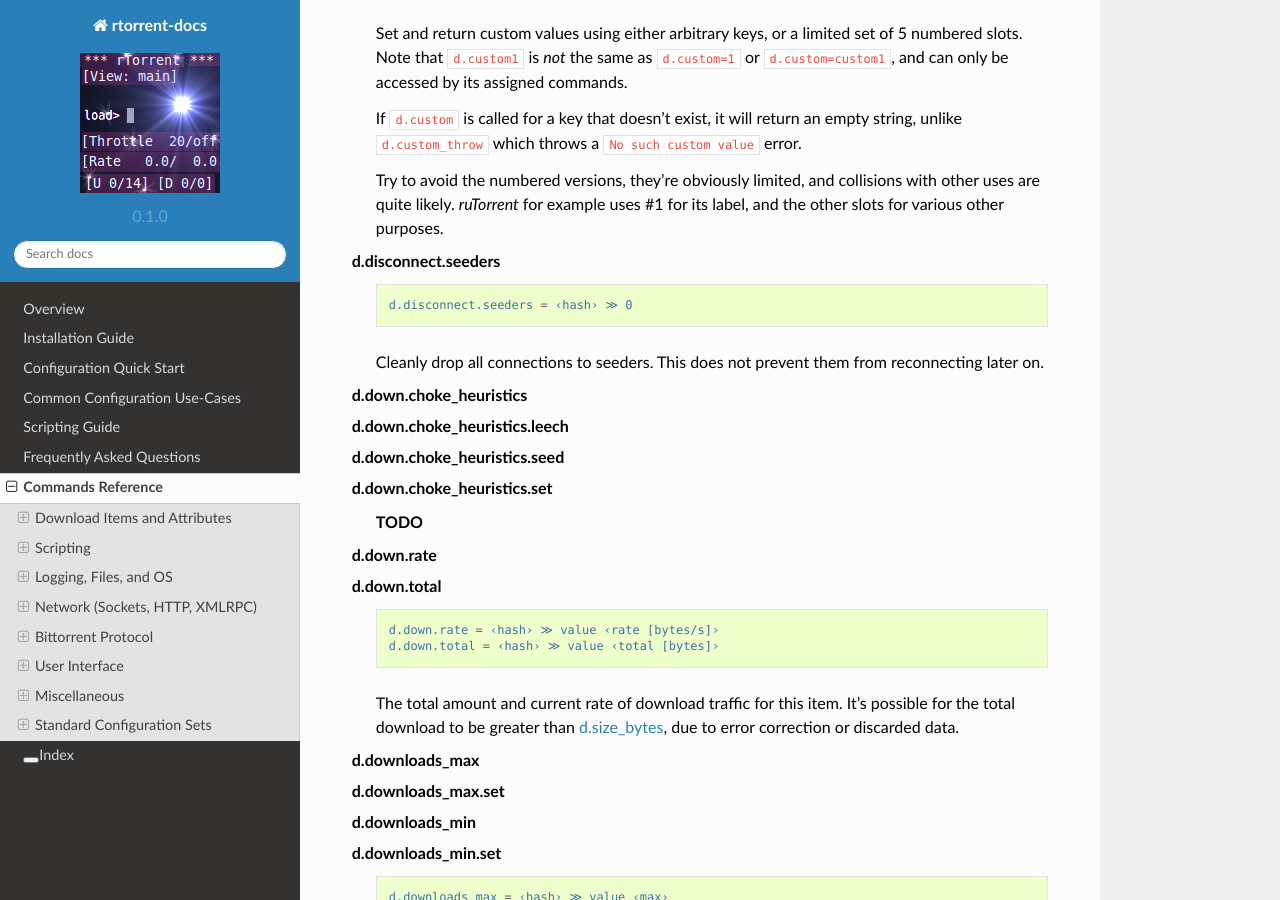
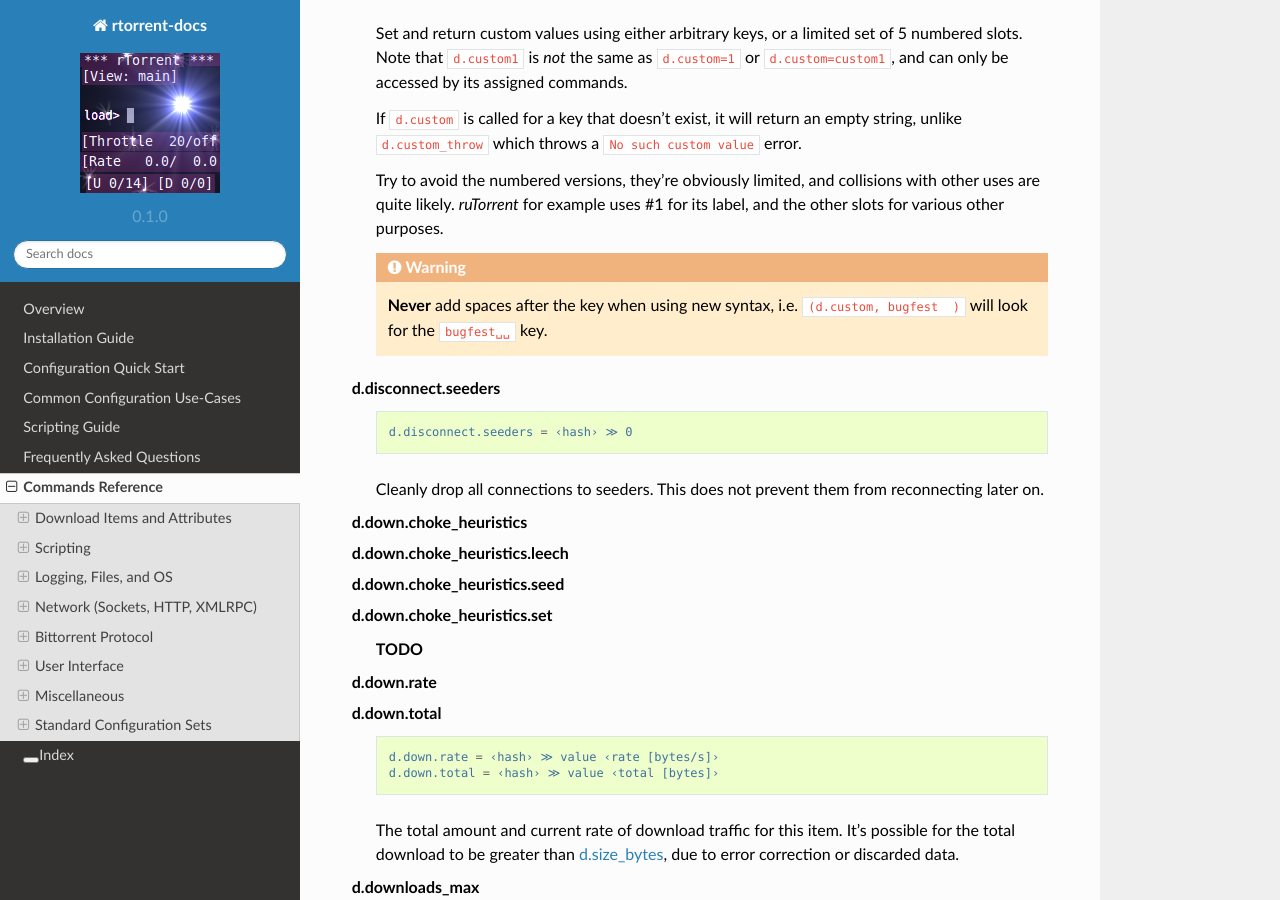
Before and after one commit to rtorrent-community/rtorrent-docs, a Sphinx documentation site: the page built from docs/cmd-ref.rst, in a window 1280 px wide and 900 px high, scrolled down 7816 px. Built offline with Sphinx 7.4.7 and the Read the Docs theme 2.0.0, drawn with Linux system fonts in a browser that asks for light colours.

Commit message:
cmd-ref: warn about flaky parser and d.custom

```diff
--- a/docs/include-cmd-items.rst
+++ b/docs/include-cmd-items.rst
@@ -342,6 +342,11 @@ When called within configuration methods or in a ``Ctrl-X`` prompt, the target i
         Try to avoid the numbered versions, they're obviously limited,
         and collisions with other uses are quite likely. *ruTorrent* for example
         uses #1 for its label, and the other slots for various other purposes.
+
+        .. warning::
+
+            **Never** add spaces after the key when using new syntax,
+            i.e. ``(d.custom, bugfest  )`` will look for the ``bugfest␣␣`` key.
 
 
     d.disconnect.seeders
```
